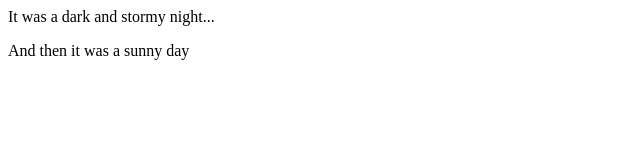
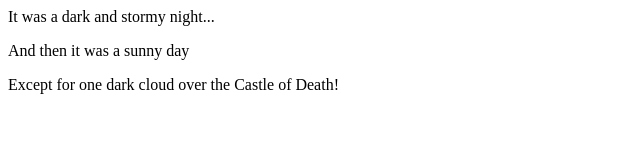
Before and after one commit to DavidNavarro83/fireside-story, a plain HTML site: page index.html in a window 1280 px wide. Shown: the whole page, without its empty margins (0-640 px from the left). Drawn offline with Linux system fonts and the light colour scheme.

Commit message:
added next line

```diff
--- a/index.html
+++ b/index.html
@@ -2,5 +2,6 @@
   <body>
     <p>It was a dark and stormy night...</p>
     <p>And then it was a sunny day</p>
+    <p>Except for one dark cloud over the Castle of Death!</p>
   </body>
 </html>
```
